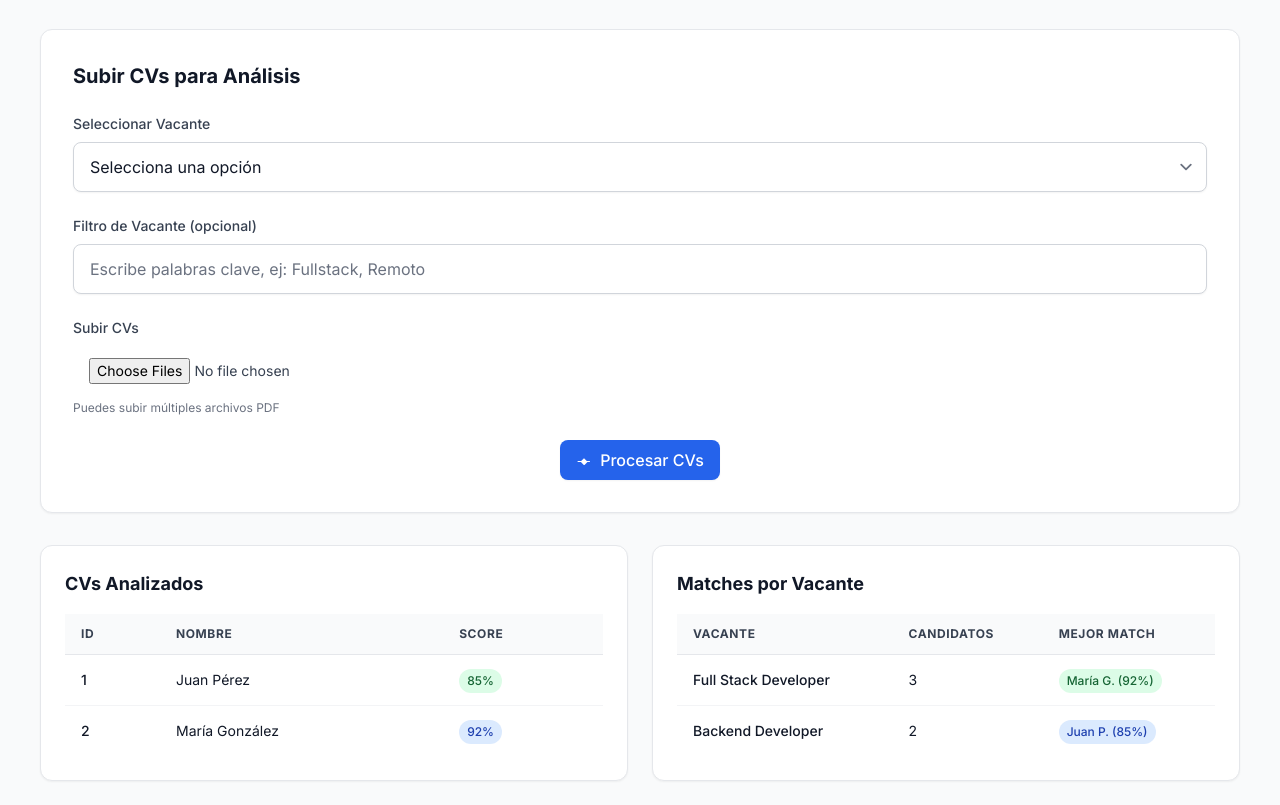
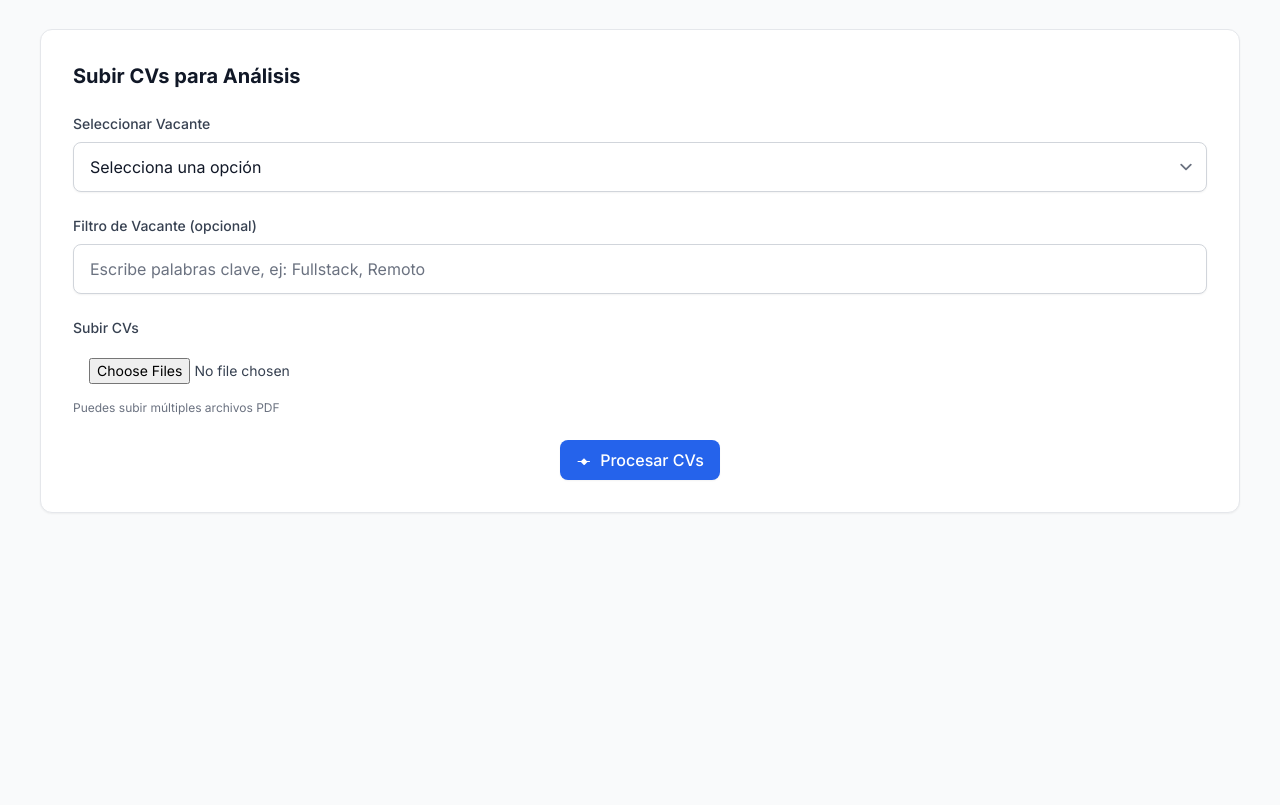
Before and after one commit to JTeban1/Elevate-Backend, a website with bundled scripts: page public/pages/aiCvPage.html in a window 1280 px wide. Shown: the part 169-974 px from the top of the page. After the commit the page ends 800 px from the top, so only its background shows below. Built offline with nearby package versions, Linux system fonts and the light colour scheme; no server answers.

Commit message:
chore(aicvpage.html): remove unused elements

```diff
--- a/public/pages/aiCvPage.html
+++ b/public/pages/aiCvPage.html
@@ -99,81 +99,6 @@
             </button>
         </form>
         </div>
-
-        <!-- Results Section -->
-        <div class="grid grid-cols-1 lg:grid-cols-2 gap-6">
-          <!-- CVs Analizados -->
-          <div class="bg-white rounded-xl shadow-sm p-6 border border-gray-200">
-            <h3 class="text-lg font-bold text-gray-900 mb-4">CVs Analizados</h3>
-            <div class="overflow-x-auto">
-              <table class="min-w-full divide-y divide-gray-200">
-                <thead class="bg-gray-50">
-                  <tr>
-                    <th class="px-4 py-3 text-left text-xs font-bold text-gray-700 uppercase tracking-wider">ID</th>
-                    <th class="px-4 py-3 text-left text-xs font-bold text-gray-700 uppercase tracking-wider">Nombre</th>
-                    <th class="px-4 py-3 text-left text-xs font-bold text-gray-700 uppercase tracking-wider">Score</th>
-                  </tr>
-                </thead>
-                <tbody class="bg-white divide-y divide-gray-100">
-                  <tr class="hover:bg-gray-50 transition-colors">
-                    <td class="px-4 py-3 whitespace-nowrap text-sm font-medium text-gray-900">1</td>
-                    <td class="px-4 py-3 whitespace-nowrap text-sm text-gray-900">Juan Pérez</td>
-                    <td class="px-4 py-3 whitespace-nowrap">
-                      <span class="inline-flex items-center px-2 py-1 rounded-full text-xs font-medium bg-green-100 text-green-800">
-                        85%
-                      </span>
-                    </td>
-                  </tr>
-                  <tr class="hover:bg-gray-50 transition-colors">
-                    <td class="px-4 py-3 whitespace-nowrap text-sm font-medium text-gray-900">2</td>
-                    <td class="px-4 py-3 whitespace-nowrap text-sm text-gray-900">María González</td>
-                    <td class="px-4 py-3 whitespace-nowrap">
-                      <span class="inline-flex items-center px-2 py-1 rounded-full text-xs font-medium bg-blue-100 text-blue-800">
-                        92%
-                      </span>
-                    </td>
-                  </tr>
-                </tbody>
-              </table>
-            </div>
-          </div>
-
-          <!-- Matches por Vacante -->
-          <div class="bg-white rounded-xl shadow-sm p-6 border border-gray-200">
-            <h3 class="text-lg font-bold text-gray-900 mb-4">Matches por Vacante</h3>
-            <div class="overflow-x-auto">
-              <table class="min-w-full divide-y divide-gray-200">
-                <thead class="bg-gray-50">
-                  <tr>
-                    <th class="px-4 py-3 text-left text-xs font-bold text-gray-700 uppercase tracking-wider">Vacante</th>
-                    <th class="px-4 py-3 text-left text-xs font-bold text-gray-700 uppercase tracking-wider">Candidatos</th>
-                    <th class="px-4 py-3 text-left text-xs font-bold text-gray-700 uppercase tracking-wider">Mejor Match</th>
-                  </tr>
-                </thead>
-                <tbody class="bg-white divide-y divide-gray-100">
-                  <tr class="hover:bg-gray-50 transition-colors">
-                    <td class="px-4 py-3 whitespace-nowrap text-sm font-medium text-gray-900">Full Stack Developer</td>
-                    <td class="px-4 py-3 whitespace-nowrap text-sm text-gray-900">3</td>
-                    <td class="px-4 py-3 whitespace-nowrap">
-                      <span class="inline-flex items-center px-2 py-1 rounded-full text-xs font-medium bg-green-100 text-green-800">
-                        María G. (92%)
-                      </span>
-                    </td>
-                  </tr>
-                  <tr class="hover:bg-gray-50 transition-colors">
-                    <td class="px-4 py-3 whitespace-nowrap text-sm font-medium text-gray-900">Backend Developer</td>
-                    <td class="px-4 py-3 whitespace-nowrap text-sm text-gray-900">2</td>
-                    <td class="px-4 py-3 whitespace-nowrap">
-                      <span class="inline-flex items-center px-2 py-1 rounded-full text-xs font-medium bg-blue-100 text-blue-800">
-                        Juan P. (85%)
-                      </span>
-                    </td>
-                  </tr>
-                </tbody>
-              </table>
-            </div>
-          </div>
-        </div>
       </div>
     </main>
 
```
